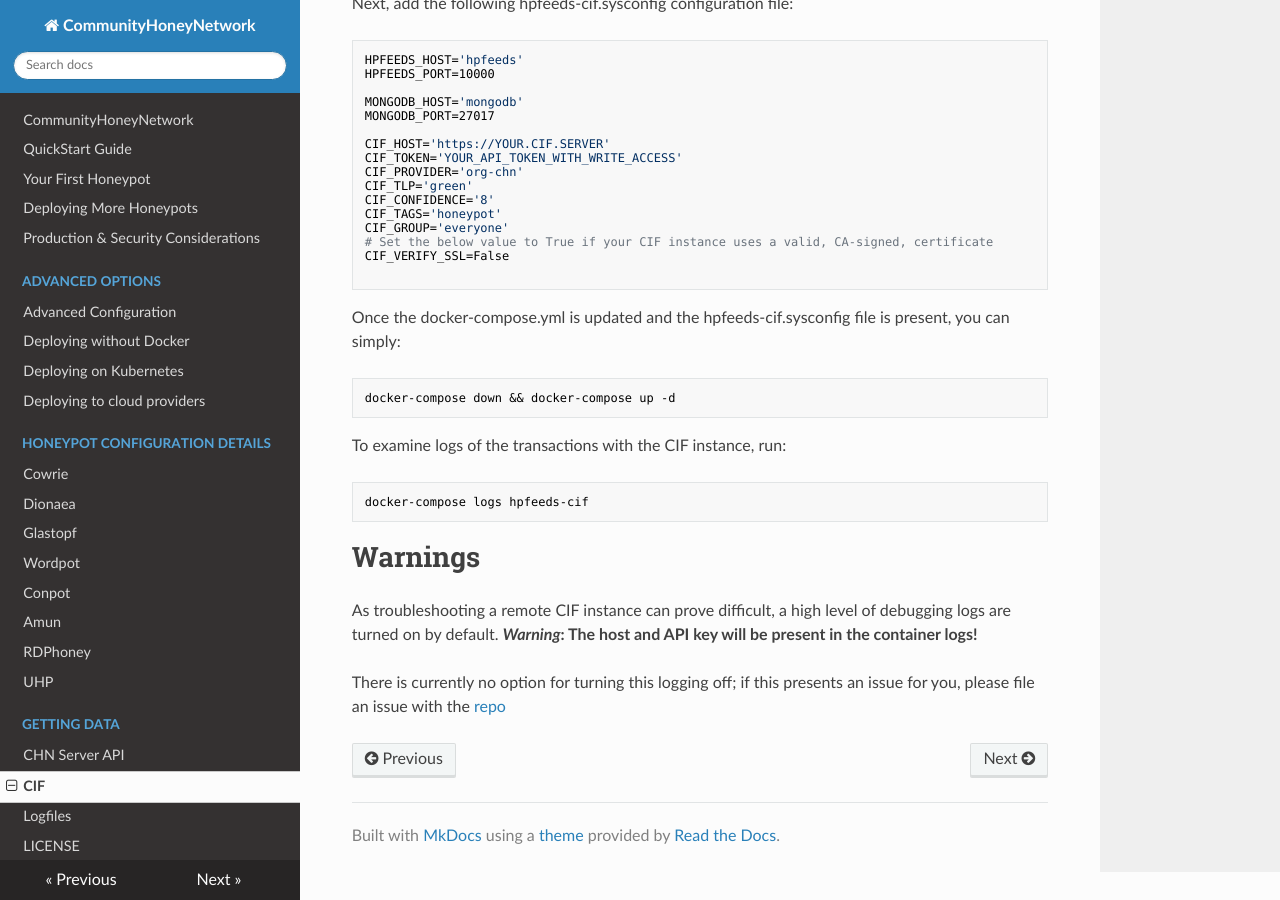
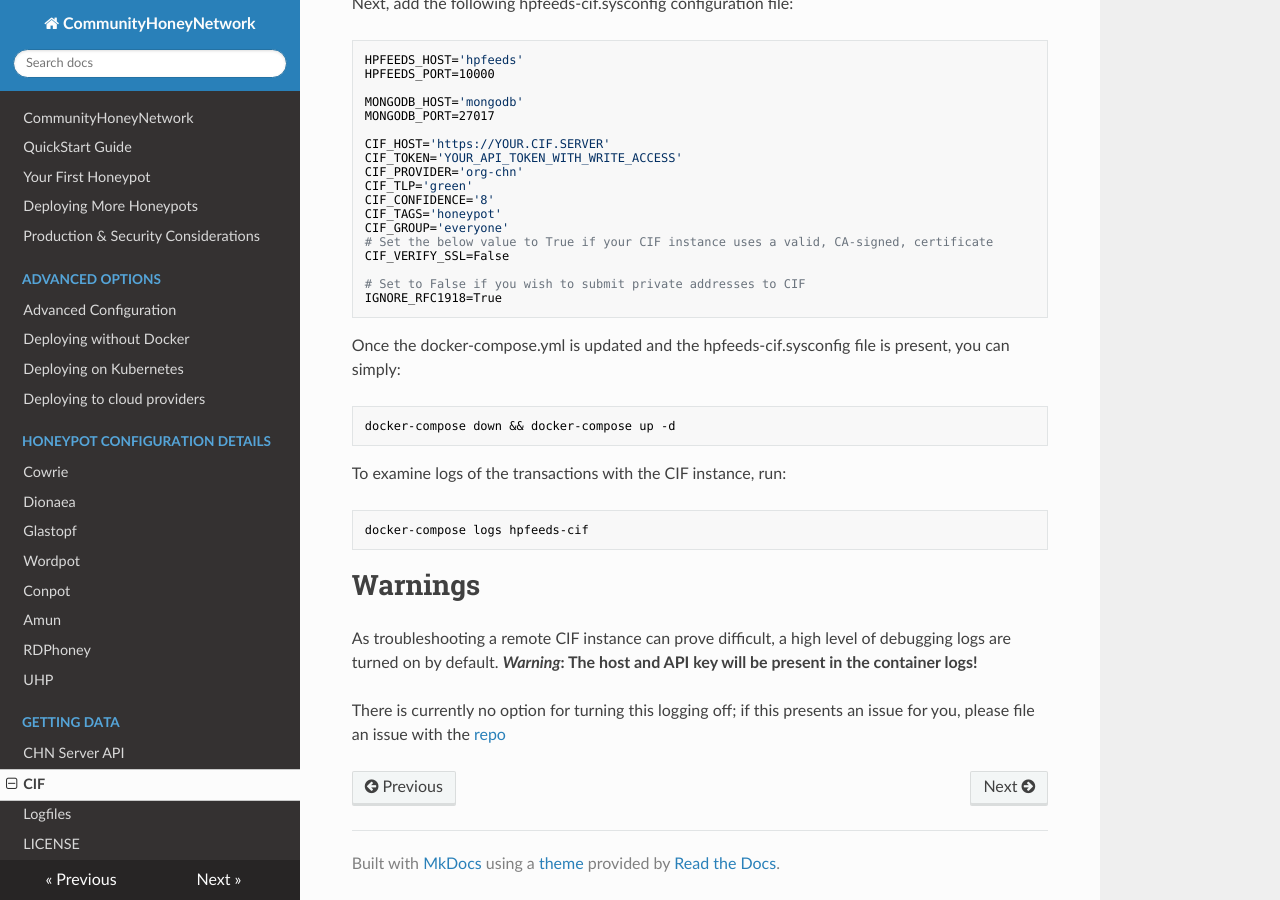
Before and after one commit to CommunityHoneyNetwork/chn-docs, an MkDocs documentation site: the page built from docs/hpfeeds-cif.md, in a window 1280 px wide and 900 px high, scrolled down 575 px. Built offline with MkDocs 1.6.1, drawn with Linux system fonts in a browser that asks for light colours; nearby versions of some CDN libraries; old or Windows-style settings are respelled for this version of MkDocs.

Commit message:
Added IGNORE_RFC1918 variable to hpfeeds-cif config

````diff
--- a/docs/hpfeeds-cif.md
+++ b/docs/hpfeeds-cif.md
@@ -37,6 +37,8 @@ CIF_GROUP='everyone'
 # Set the below value to True if your CIF instance uses a valid, CA-signed, certificate
 CIF_VERIFY_SSL=False
 
+# Set to False if you wish to submit private addresses to CIF
+IGNORE_RFC1918=True
 ```
 Once the docker-compose.yml is updated and the hpfeeds-cif.sysconfig file is
 present, you can simply:
````
